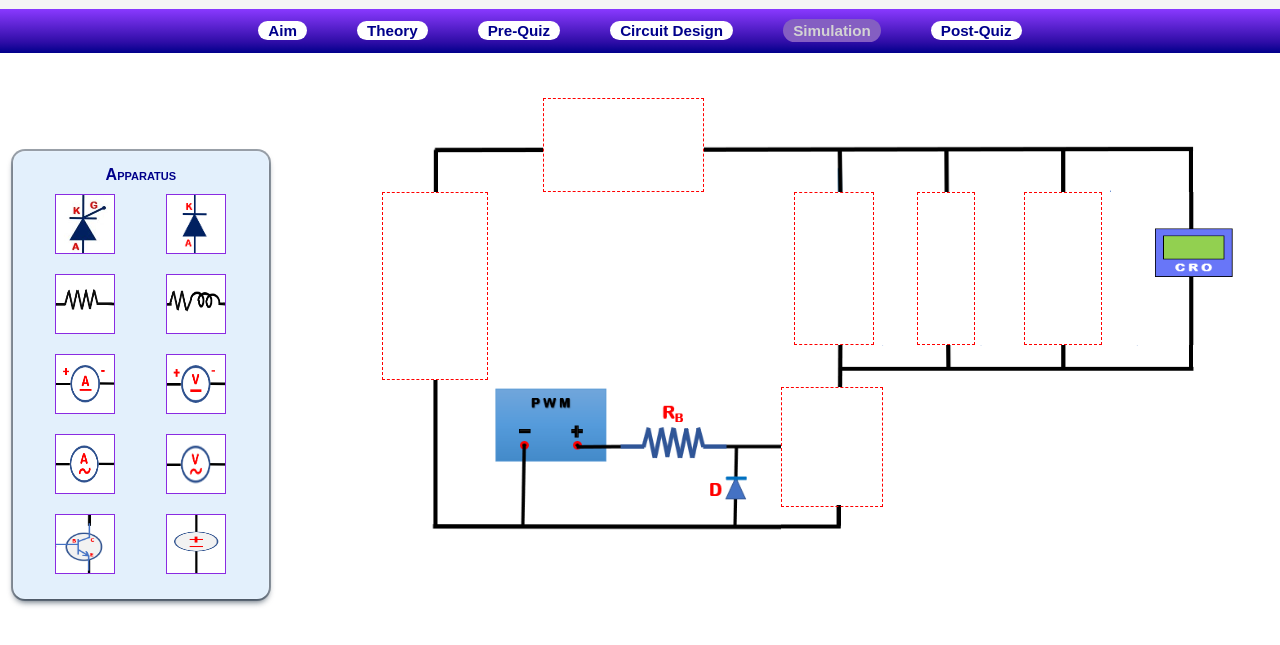
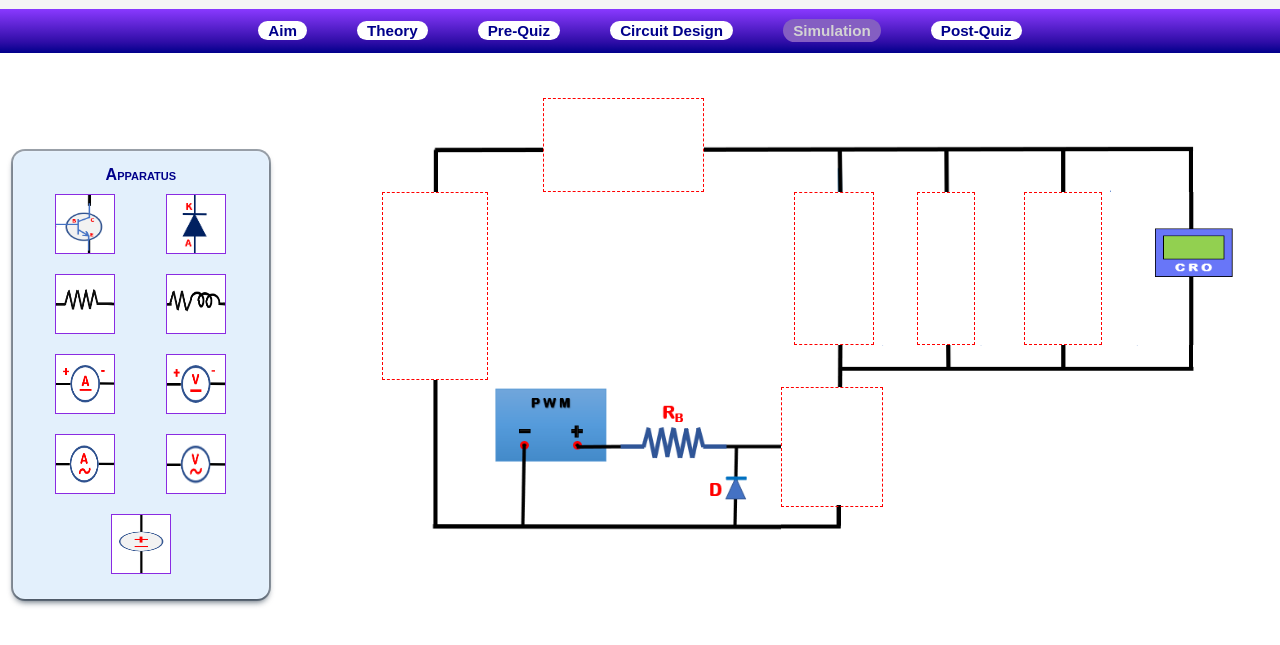
Before and after one commit to suriyamu1/PowerElectronicsLab, a plain HTML site: page HTML/Expt3_DC_Chopper/expt3_simulation.html in a window 1280 px wide. Shown: the part 103-748 px from the top of the page. Drawn offline with nearby package versions, Linux system fonts and the light colour scheme; a web font is replaced by a local one.

Commit message:
expt 3 simulation page verification

```diff
--- a/HTML/Expt3_DC_Chopper/expt3_simulation.html
+++ b/HTML/Expt3_DC_Chopper/expt3_simulation.html
@@ -58,7 +58,7 @@
                     <h3>Apparatus</h3>
                     <div class="pair">
                         <div>
-                            <img src="../../Assets/Images/dragAndDropImages/Expt1/scr.PNG" alt="scr" draggable="true" id="scr">
+                            <img src="../../Assets/Images/DC_chopper/DragandDrop/transistor.png" alt="transistor" draggable="true" id="transistor">
                         </div>
                         <div>
                             <img src="../../Assets/Images/dragAndDropImages/Expt1/diode.png" alt="diode" draggable="true" id="diode">
@@ -89,9 +89,6 @@
                         </div>
                     </div>
                     <div class="pair">
-                        <div>
-                            <img src="../../Assets/Images/DC_chopper/DragandDrop/transistor.png" alt="transistor" draggable="true" id="transistor">
-                        </div>
                         <div>
                             <img src="../../Assets/Images/DC_chopper/DragandDrop/DcSource.png" alt="Voltage Source" draggable="true" id="DcSource">
                         </div>
```
